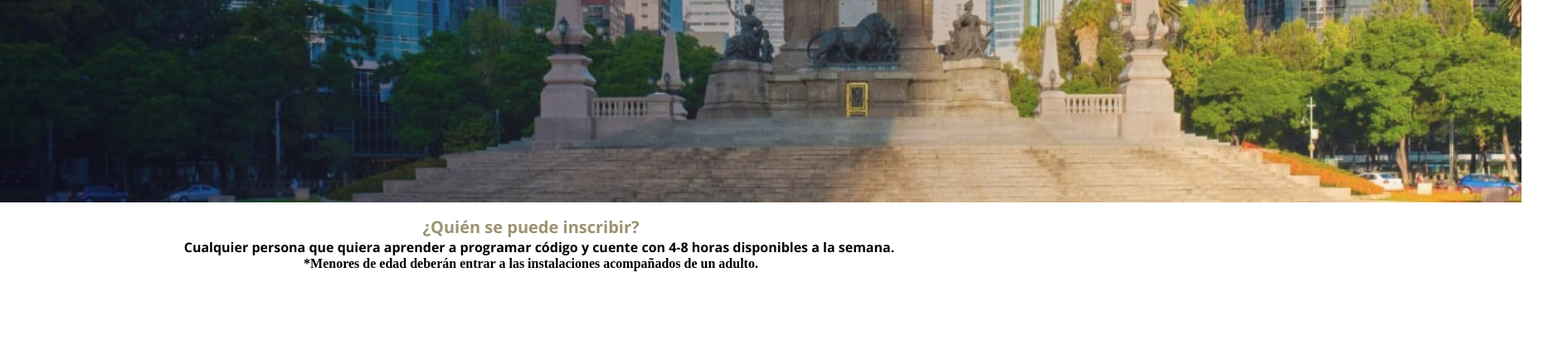
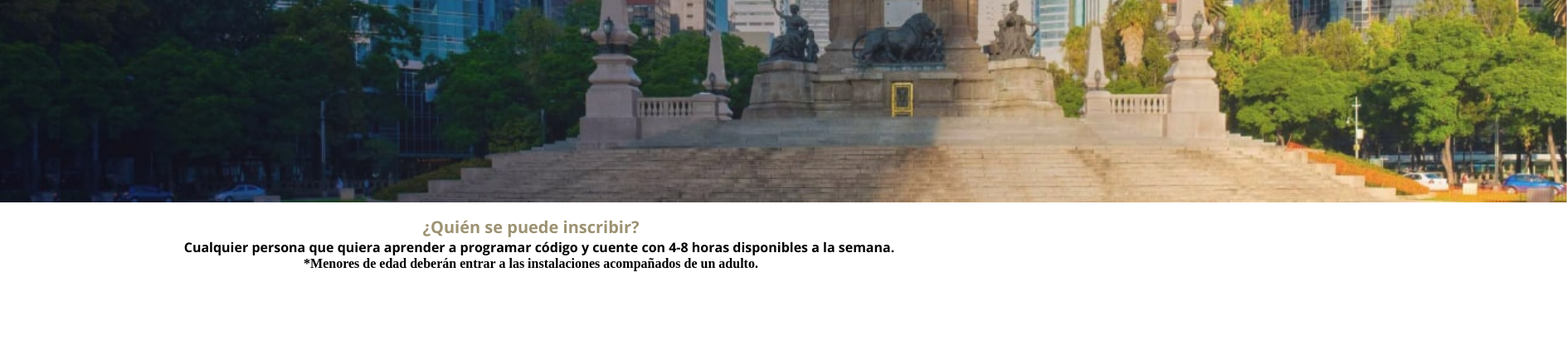
Before and after one commit to ArmandoRodMen/Lenguaje_CSS, a plain HTML site: page index.html in a window 1280 px wide. Shown: the part 372-800 px from the top of the page at 83% size, 1889 px wide, since content can reach past the window. Drawn offline with nearby package versions, Linux system fonts and the light colour scheme.

Commit message:
second commit

```diff
--- a/css/styles.css
+++ b/css/styles.css
@@ -64,7 +64,7 @@ footer{
     overflow: hidden;
     object-fit: contain;
     height: 30rem;
-    transform: translate(1%);
+    transform: translate(4%);
 }
 
 .texto{
```
